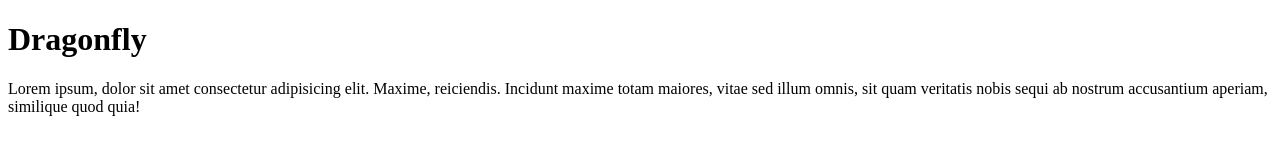
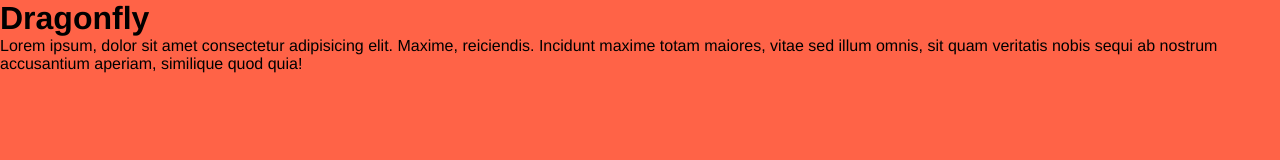
Before and after one commit to FbW-E04-1/FbW-E04-1.github.io, a plain HTML site: page index.html in a window 1280 px wide. Drawn offline with Linux system fonts and the light colour scheme.

Commit message:
add style.css

```diff
--- a/index.html
+++ b/index.html
@@ -5,6 +5,7 @@
     <meta http-equiv="X-UA-Compatible" content="IE=edge" />
     <meta name="viewport" content="width=device-width, initial-scale=1.0" />
     <title>Dragonfly 2021 - 2022</title>
+    <link rel="stylesheet" href="style.css">
   </head>
   <body>
     <h1>Dragonfly</h1>
--- /dev/null
+++ b/style.css
@@ -0,0 +1,11 @@
+* {
+    box-sizing: border-box;
+    margin: 0;
+    padding: 0;
+}
+
+body {
+    background: tomato;
+    font-family: Helvetica, Arial, Helvetica, sans-serif;
+    min-height: 100vh;
+}
```
